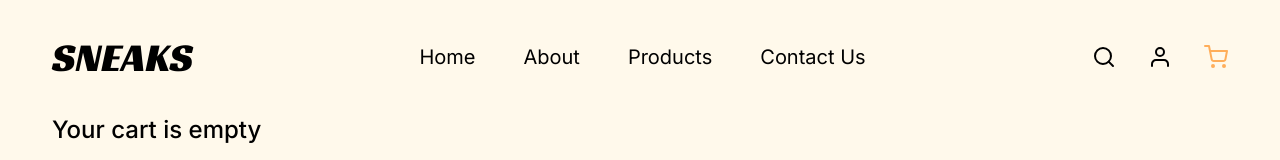
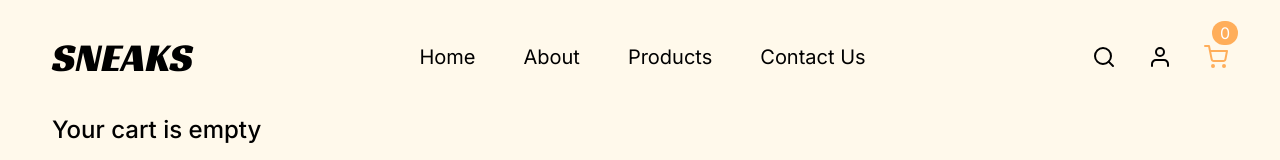
Before and after one commit to ChinatuL/Sneaks, a React (Vite) app: page /cart in a window 1280 px wide. Shown: the top 160 px of the page. Built offline with nearby package versions, Linux system fonts and the light colour scheme.

Commit message:
feat: add cart badge

```diff
--- a/src/components/Header.tsx
+++ b/src/components/Header.tsx
@@ -1,4 +1,5 @@
 import { useState } from "react";
+import { useCartContext } from "@context/cartContext";
 import { Link, useLocation } from "react-router-dom";
 import { Squash as Hamburger } from "hamburger-react";
 import Logo from "./Logo";
@@ -12,6 +13,7 @@ const Header = () => {
     const [isOpen, setIsOpen] = useState(false);
     const toggleMenu = () => setIsOpen(!isOpen);
     const { pathname } = useLocation();
+    const { totalItemsInCart } = useCartContext();
 
     return (
         <header className='flex justify-between items-center w-full py-4 md:py-8 2xl:py-16'>
@@ -34,6 +36,9 @@ const Header = () => {
                         alt='cart'
                         className='w-5 md:w-6'
                     />
+                    <div className='absolute z-20 -top-6 left-2 bg-darkYellow text-white px-2 rounded-full'>
+                        {totalItemsInCart}
+                    </div>
                 </Link>
 
                 <div className='relative z-20 lg:hidden'>
--- a/src/context/cartContext.ts
+++ b/src/context/cartContext.ts
@@ -13,6 +13,7 @@ type ContextType = {
     cartSubtotal: number;
     shippingTotal: number;
     cartTotal: number;
+    totalItemsInCart: number;
 };
 
 type CartContextType = ContextType | null;
--- a/src/context/cartProvider.tsx
+++ b/src/context/cartProvider.tsx
@@ -79,6 +79,10 @@ export const CartProvider = ({ children }: CartProviderProps) => {
 
     const cartTotal = cartSubtotal + shippingTotal;
 
+    const totalItemsInCart = state.cart.reduce((total, item) => {
+        return total + item.quantity;
+    }, 0);
+
     useEffect(() => {
         localStorage.setItem("cart", JSON.stringify(state.cart));
     }, [state.cart]);
@@ -97,6 +101,7 @@ export const CartProvider = ({ children }: CartProviderProps) => {
                 cartSubtotal,
                 shippingTotal,
                 cartTotal,
+                totalItemsInCart,
             }}
         >
             {children}
```
